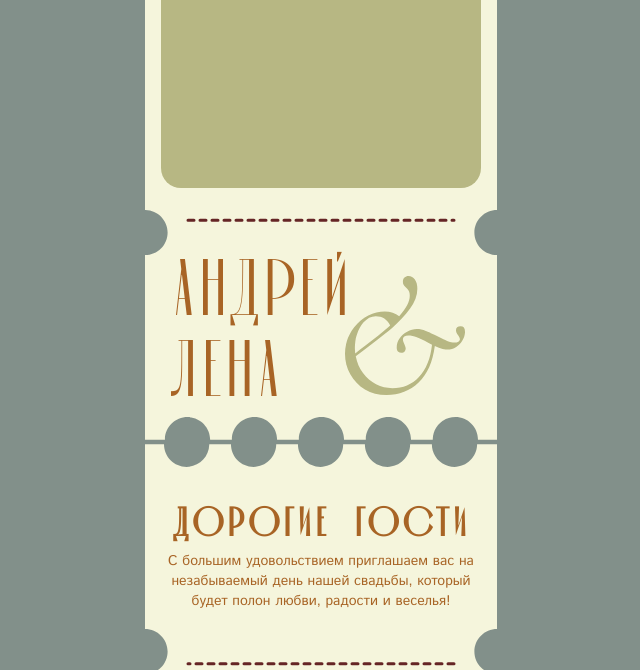
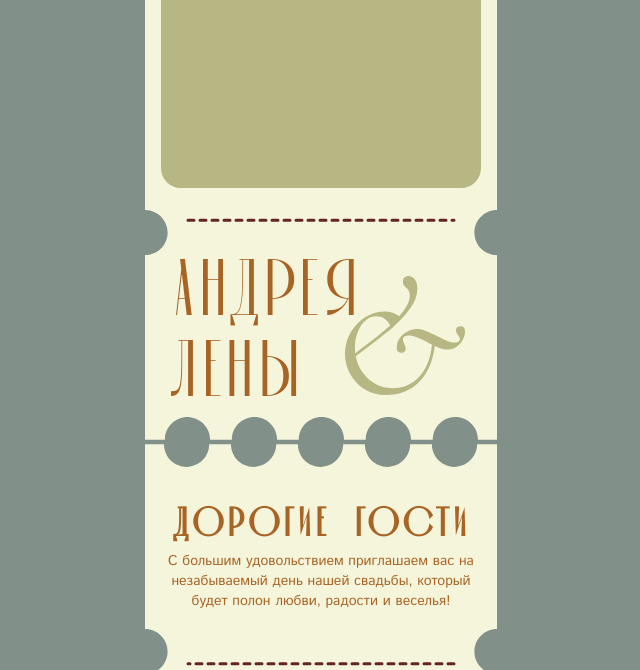
Before and after one commit to youel-code/wedding-invitation, a plain HTML site: page index.html in a window 1280 px wide. Shown: the part 430-1100 px from the top of the page, without its empty margins (319-959 px from the left). Drawn offline with Linux system fonts and the light colour scheme.

Commit message:
Add files via upload

```diff
--- a/index.html
+++ b/index.html
@@ -29,8 +29,8 @@
             <img class="perforation-line" src="img/perforation-line.svg" />
             <div class="ticket-small-part-block" style="flex-direction: row;">
                 <div class="supose-names">
-                    <label class="big-header" style="justify-content: left; margin-left: 5px;">Андрей</label>
-                    <label class="big-header" style="justify-content: left;">Лена</label>
+                    <label class="big-header" style="justify-content: left; margin-left: 5px;">Андрея</label>
+                    <label class="big-header" style="justify-content: left;">Лены</label>
                 </div>
                 <div class="and-sign">
                     <svg width="120" height="119" viewBox="0 0 120 119" fill="none" xmlns="http://www.w3.org/2000/svg">
```
